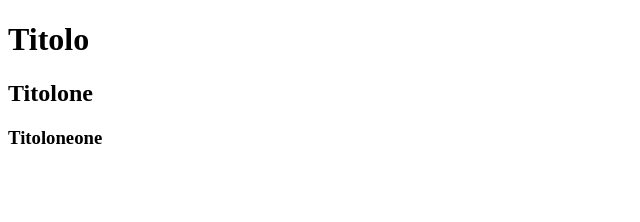
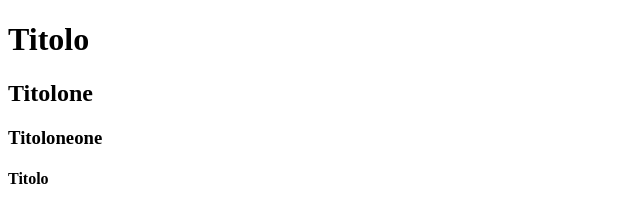
Before and after one commit to ClaudiaLanzoni/test-git, a plain HTML site: page index.html in a window 1280 px wide. Shown: the full height of the page, 0-640 px from the left. Drawn offline with Linux system fonts and the light colour scheme.

Commit message:
quarto titolo

```diff
--- a/index.html
+++ b/index.html
@@ -10,5 +10,6 @@
     <h1>Titolo</h1>
     <h2>Titolone</h2>
     <h3>Titoloneone</h3>
+    <h4>Titolo</h4>
 </body>
 </html>
```
